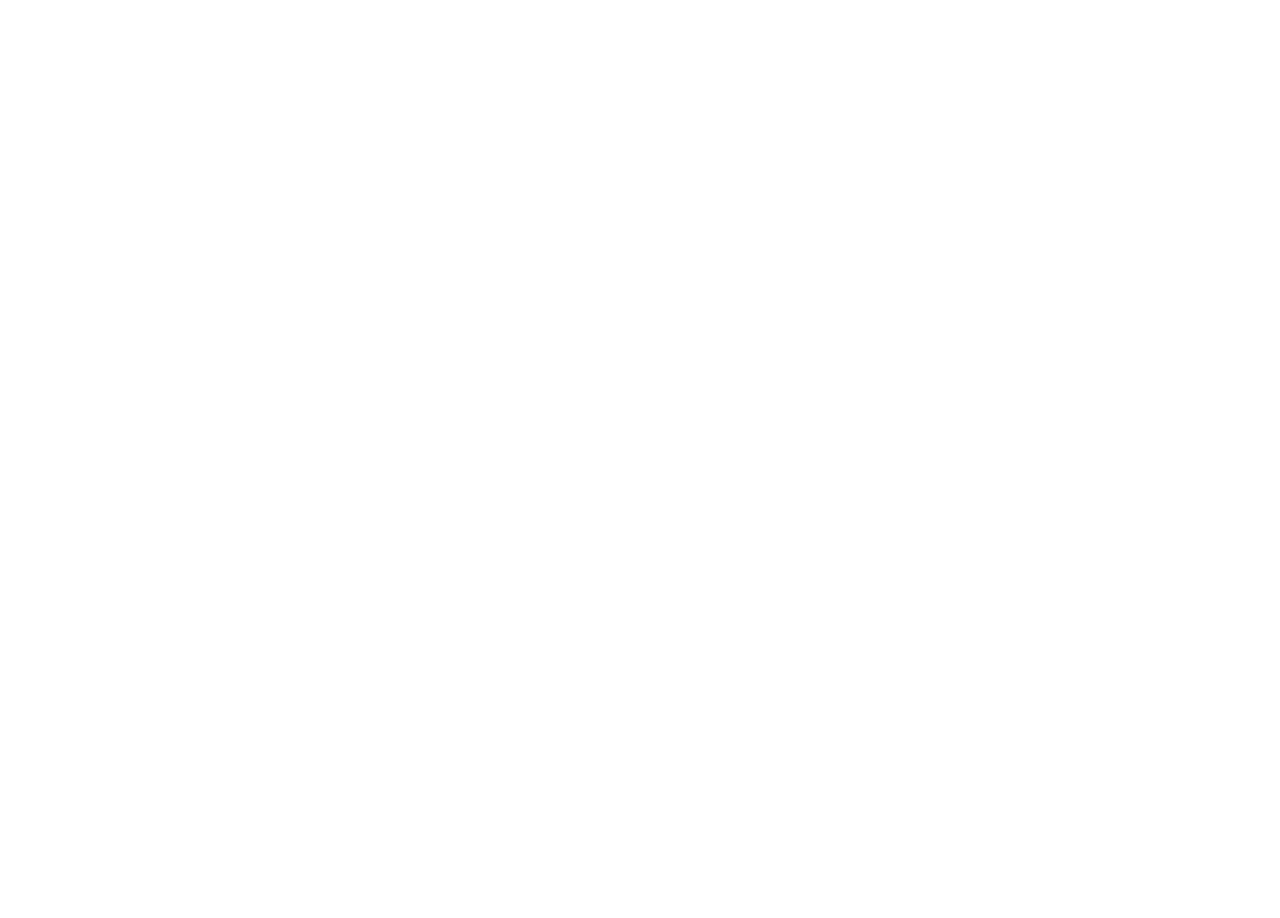
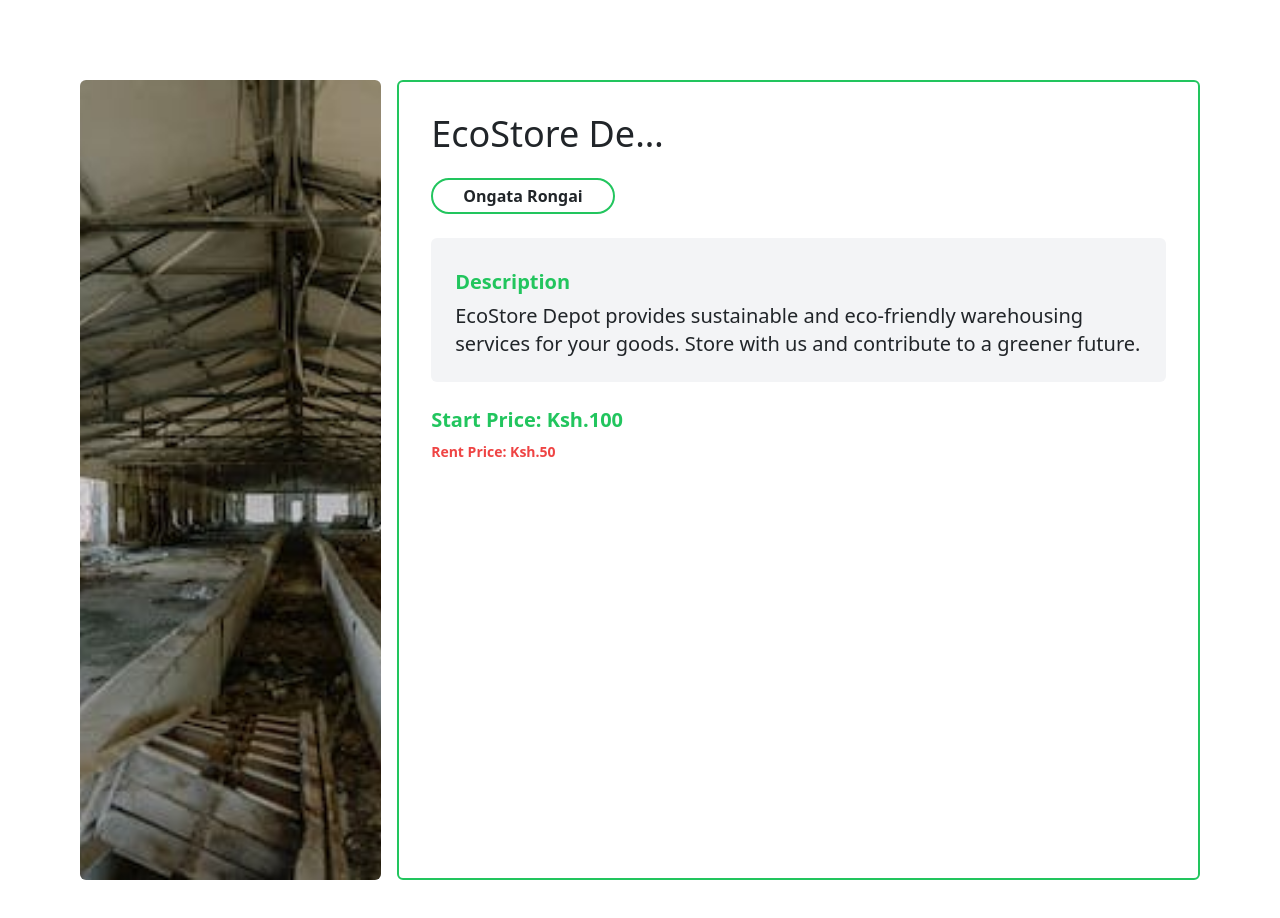
Before and after one commit to DuniAfrika/Agroghala-frontend, a React (Create React App) app in the folder agroghala-final/: page /ghalaview in a window 1280 px wide. Before the commit this address had no page. Shown: the top 918 px of the page. Before the commit the page ends 800 px from the top, so only its background shows below. Built offline with nearby package versions, Linux system fonts and the light colour scheme.

Commit message:
Ghala view sample

```diff
--- a/agroghala-final/src/App.js
+++ b/agroghala-final/src/App.js
@@ -106,6 +106,7 @@
 import Login from "./Componets/login";
 import Signup from "./Componets/signup";
 import Masokowallet from "./Componets/Masokowallet";
+import Ghaladetailview from './Componets/ghaladetailview';
 
 function App() {
   return (
@@ -119,6 +120,7 @@
         <Route path='/ghala' element={<Ghalas />}></Route>
         <Route path='/mysoko' element={<Masokowallet />}></Route>
         <Route path='/logout' element={<Homepage />}></Route>
+        <Route path='/ghalaview' element={<Ghaladetailview/>}></Route>
       </Routes>
      </>
   );
--- a/agroghala-final/src/Componets/Semi-components/ghaladata.js
+++ b/agroghala-final/src/Componets/Semi-components/ghaladata.js
@@ -7,9 +7,9 @@
 
 const Data = [
   {
-    title: "Ongata Rongai Warehouse",
+    title: "EcoStore Depot",
     description:
-      "This is a sample description 1 This is a sample description 1 This is a sample description 1 This is a sample description 1",
+      "EcoStore Depot provides sustainable and eco-friendly warehousing services for your goods. Store with us and contribute to a greener future.",
     location: "Ongata Rongai",
     on_demand: true,
     space_available: true,
--- /dev/null
+++ b/agroghala-final/src/Componets/ghaladetailview.jsx
@@ -0,0 +1,35 @@
+import React from "react";
+import Data from "./Semi-components/ghaladata";
+
+function Ghaladetailview() {
+  const ghalaData = Data[0];
+  return (
+    <div className="flex">
+      <div className="w-1/2 h-screen overflow-hidden bg-gray-500 rounded-md ">
+        <img
+          src={ghalaData.image}
+          alt={ghalaData.description}
+          className="object-cover w-full h-full duration-300 ease-in hover:brightness-110"
+        />
+      </div>
+      <div className="p-8 ml-4 border-2 border-green-500 rounded-md ">
+        <h1 className="w-1/3 mb-6 text-4xl truncate ">{ghalaData.title}</h1>
+        <p className="w-1/4 px-2 py-1 font-semibold text-center border-2 border-green-500 rounded-full">
+          {ghalaData.location}
+        </p>
+        <div className="p-4 my-6 text-xl bg-gray-100 rounded-md">
+          <h1 className="my-2 font-semibold text-green-500">Description</h1>
+          <p>{ghalaData.description}</p>
+        </div>
+        <p className="my-2 text-xl font-bold text-green-500">
+          Start Price: <span>Ksh.{ghalaData.start_price}</span>
+        </p>
+        <p className="my-2 text-sm font-bold text-red-500">
+          Rent Price: <span>Ksh.{ghalaData.rent_price}</span>
+        </p>
+      </div>
+    </div>
+  );
+}
+
+export default Ghaladetailview;
```
